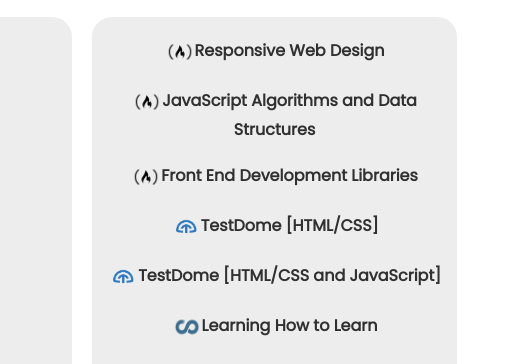
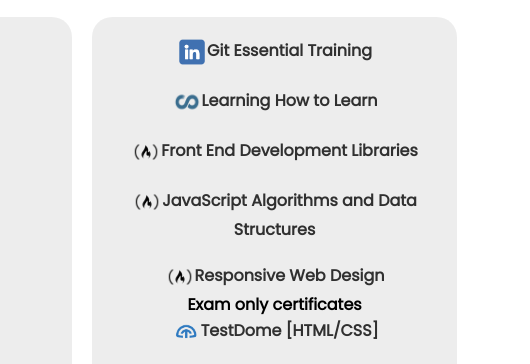
Before and after one commit to mito01100010/portfolio-website, a plain HTML site: page index.html in a window 1280 px wide. Shown: the part 2601-2965 px from the top of the page, 750-1280 px from the left. Drawn offline with nearby package versions, Linux system fonts and the light colour scheme.

Commit message:
Add new certificate and fix list ordering

```diff
--- a/index.html
+++ b/index.html
@@ -320,10 +320,26 @@
                         <div class="skill__content">
                             <ul class="list-certificates">
                                 <li>
-                                    <a href="https://www.freecodecamp.org/certification/fcc9d1c4b67-82f4-4054-aab1-d1186ccdb59c/responsive-web-design" target="_blank">
+                                    <a href="https://www.linkedin.com/learning/certificates/6a4f0bcbc8698aea5599ffbb3f8a2d689b9492ee33d52ed89c486b423d311100" target="_blank">
+                                        <figure class="list__image">
+                                            <img src="assets/images/linkedin-icon.png" alt="">
+                                        </figure>Git Essential Training
+                                    </a>
+                                </li>
+
+                                <li>
+                                    <a href="https://coursera.org/share/71baa2fe686d0b60e6f20541ecf3c09e" target="_blank">
+                                        <figure class="list__image">
+                                            <img src="assets/images/coursera-icon.png" alt="">
+                                        </figure>Learning How to Learn
+                                    </a>
+                                </li>
+
+                                <li>
+                                    <a href="https://www.freecodecamp.org/certification/fcc9d1c4b67-82f4-4054-aab1-d1186ccdb59c/front-end-development-libraries" target="_blank">
                                         <figure class="list__image">
                                             <img src="assets/images/freecodecamp-icon.png" alt="">
-                                        </figure>Responsive Web Design
+                                        </figure>Front End Development Libraries
                                     </a>
                                 </li>
 
@@ -336,13 +352,14 @@
                                 </li>
 
                                 <li>
-                                    <a href="https://www.freecodecamp.org/certification/fcc9d1c4b67-82f4-4054-aab1-d1186ccdb59c/front-end-development-libraries" target="_blank">
+                                    <a href="https://www.freecodecamp.org/certification/fcc9d1c4b67-82f4-4054-aab1-d1186ccdb59c/responsive-web-design" target="_blank">
                                         <figure class="list__image">
                                             <img src="assets/images/freecodecamp-icon.png" alt="">
-                                        </figure>Front End Development Libraries
+                                        </figure>Responsive Web Design
                                     </a>
                                 </li>
 
+                                <span title="These certificates do not have any learning curve - only exam.">Exam only certificates</span>
                                 <li>
                                     <a href="https://app.testdome.com/cert/23c92b177cb14d209d50a9cc1fd57bd5" target="_blank">
                                         <figure class="list__image">
@@ -356,14 +373,6 @@
                                         <figure class="list__image">
                                             <img src="assets/images/testdome-icon.png" alt="">
                                         </figure>TestDome [HTML/CSS and JavaScript]
-                                    </a>
-                                </li>
-
-                                <li>
-                                    <a href="https://coursera.org/share/71baa2fe686d0b60e6f20541ecf3c09e" target="_blank">
-                                        <figure class="list__image">
-                                            <img src="assets/images/coursera-icon.png" alt="">
-                                        </figure>Learning How to Learn
                                     </a>
                                 </li>
                             </ul>
```
Also changed, not shown: assets/images/linkedin-icon.png (added).
